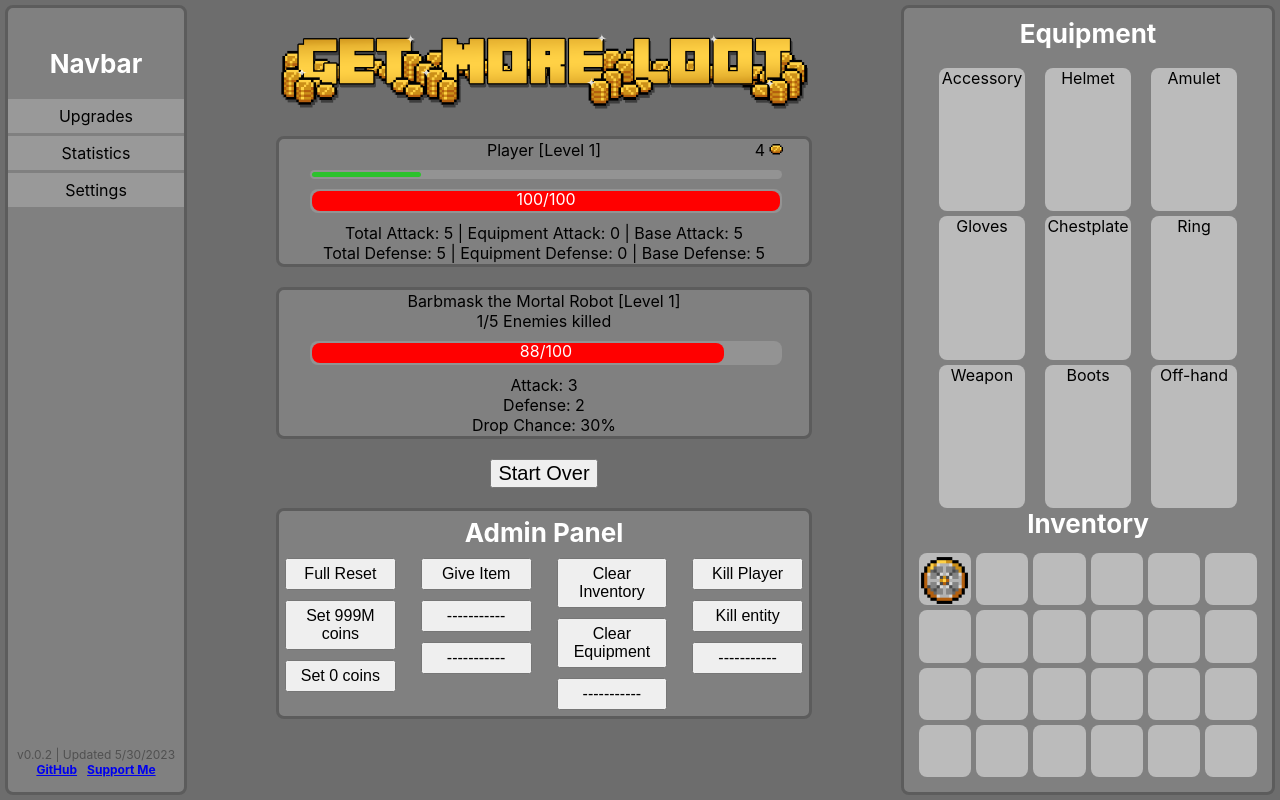
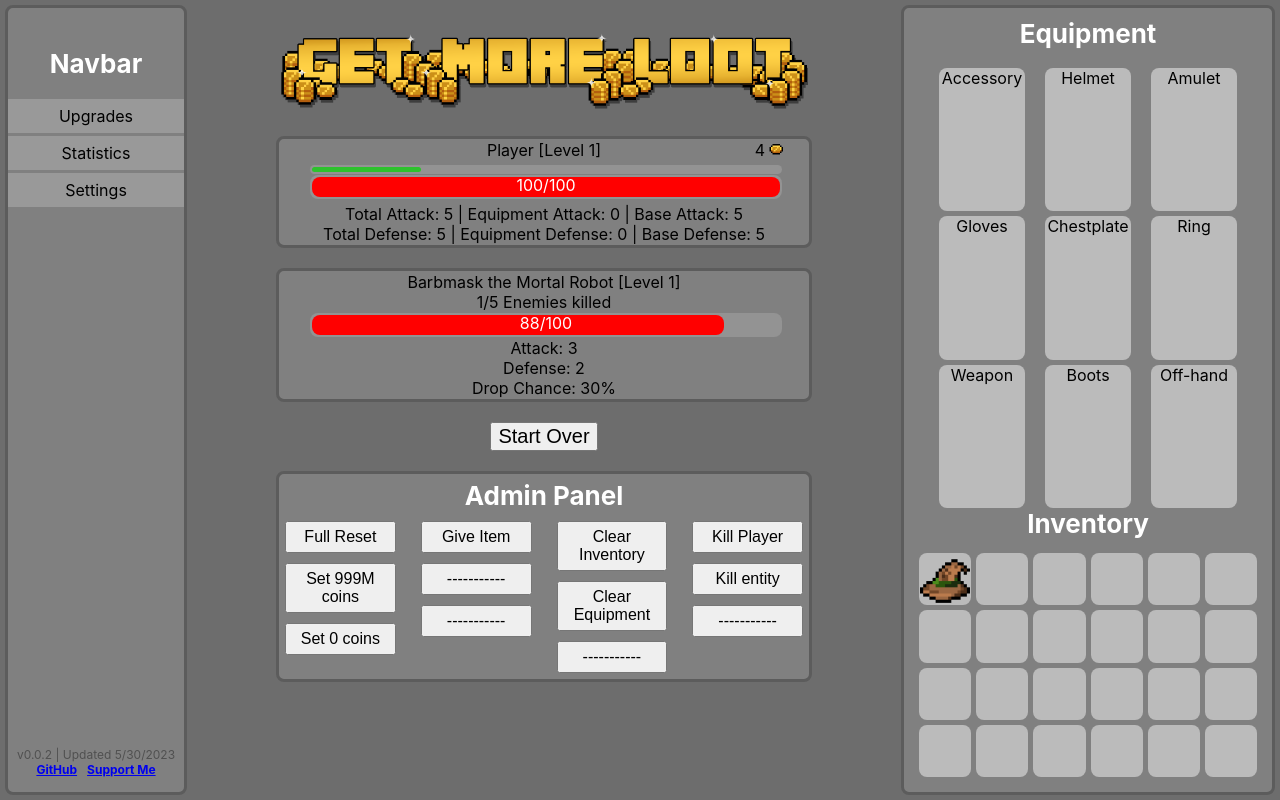
Before and after one commit to itshdog/get-more-loot, a React (Create React App) app: page / in a window 1280 px wide. Both pictures are taken after a click on the button "Kill entity". Built offline with nearby package versions, Linux system fonts and the light colour scheme.

Commit message:
added bosses

```diff
--- a/src/components/Content.js
+++ b/src/components/Content.js
@@ -39,7 +39,7 @@ function Content({inventory, setInventory, equipment, setEquipment, RP, setRP, c
     const Enemies = ['Zombie', 'Skeleton', 'Spider', 'Goblin', 'Soldier', 'Troll', 'Cultist', 'Vampire', 'Witch', 'Wizard', 'Warlock', 'Warrior', 'Human', 'Alien', 'Baby', 'Android', 'Robot', 'Martian', 'Dragonborn', 'Dwarf', 'Elf', 'Gnome', 'Half-elf', 'Centaur', 'Fairy', 'Goliath', 'Orc', 'Minotaur']
     const Adjectives = ['Common', 'Worst', 'Old', 'Great', 'Greatest', 'Dangerous', 'Mortal', 'Bitter', 'Real', 'Natural', 'Formidable', 'Public', 'Powerful', 'Foreign', 'Last', 'Implacable', 'Deadly', 'Potential', 'Personal', 'Chief', 'Main', 'Ancient', 'Bitterest', 'Inveterate', 'External', 'Open', 'Former', 'Traditional', 'Alien', 'Hereditary', 'Principal', 'Avowed', 'Declared', 'Victorious', 'Terrible', 'Superior', 'Invisible', 'Unseen', 'Cruel', 'Secret', 'Mine', 'Hated', 'Active', 'Internal', 'Arch', 'Fallen', 'Invading', 'Dead', 'Deadliest', 'Vanquished', 'Eternal', 'Unknown', 'Worse', 'Irreconcilable', 'Armed', 'Relentless', 'Hidden', 'Biggest', 'Conquered', 'Insidious', 'Ruthless', 'Fierce', 'Generous', 'Imaginary', 'Brave', 'Savage', 'Outside', 'Ultimate', 'Treacherous', 'Violent', 'Elusive', 'Evil', 'Stronger', 'Communist']
     /* Item names */
-    const Items = ["Iron Sword", "Iron Chestplate", "Iron Boots", "Iron Helmet", "Amulet", "Iron Ring", "Iron Shield", "Iron Gloves", "Damage Tome"]
+    const Items = ["Iron Sword", "Iron Chestplate", "Iron Boots", "Iron Helmet", "Amulet", "Iron Ring", "Iron Shield", "Iron Gloves", "Damage Tome", "Gold Sword", "Wizard Hat", "Protection Amulet", "Gold Ring", "Iron Tower Shield", "Armor Tome"]
 
     /* On load, generate random enemy name */
     useEffect(() => {
@@ -54,7 +54,7 @@ function Content({inventory, setInventory, equipment, setEquipment, RP, setRP, c
                 setPlayerHP(0);
                 return
             /* Entity dies */
-            } else if (entityHP <= 0 + playerATK - entityDEF) {
+            } else if (entityHP <= 0 + playerATK) {
                 giveDrops();
                 giveLoot();
                 spawnEntity();
@@ -96,8 +96,9 @@ function Content({inventory, setInventory, equipment, setEquipment, RP, setRP, c
         setPlayerDEF(baseDEF + equipDEF);
     }, [baseATK, baseDEF, equipATK, equipDEF])
 
+    /* Level up maxRestart at level 6, level 11, level 16, etc */
     useEffect(() => {
-        if ((entityLevel - 1) % 5 == 0 && maxRestart < entityLevel)  {
+        if ((entityLevel - 1) % 5 === 0 && maxRestart < entityLevel)  {
             setMaxRestart(entityLevel)
         }
     }, [entityLevel])
@@ -136,6 +137,9 @@ function Content({inventory, setInventory, equipment, setEquipment, RP, setRP, c
             if (itemName === "Iron Sword") {
                 statType = "Damage"
                 itemType = "sword"
+            } else if (itemName === "Gold Sword") {
+                statType = "Damage"
+                itemType = "sword"
             } else if (itemName === "Iron Chestplate") {
                 statType = "Armor"
                 itemType = "chestplate"
@@ -145,13 +149,25 @@ function Content({inventory, setInventory, equipment, setEquipment, RP, setRP, c
             } else if (itemName === "Iron Helmet") {
                 statType = "Armor"
                 itemType = "helmet"
+            } else if (itemName === "Wizard Hat") {
+                statType = "Damage"
+                itemType = "helmet"
             } else if (itemName === "Amulet") {
                 statType = "Damage"
+                itemType = "amulet"
+            } else if (itemName === "Protection Amulet") {
+                statType = "Armor"
                 itemType = "amulet"
             } else if (itemName === "Iron Ring") {
                 statType = "Damage"
                 itemType = "ring"
+            } else if (itemName === "Gold Ring") {
+                statType = "Armor"
+                itemType = "ring"
             } else if (itemName === "Iron Shield") {
+                statType = "Armor"
+                itemType = "off-hand"
+            } else if (itemName === "Iron Tower Shield") {
                 statType = "Armor"
                 itemType = "off-hand"
             } else if (itemName === "Iron Gloves") {
@@ -159,6 +175,9 @@ function Content({inventory, setInventory, equipment, setEquipment, RP, setRP, c
                 itemType = "gloves"
             } else if (itemName === "Damage Tome") {
                 statType = "Damage"
+                itemType = "accessory"
+            } else if (itemName === "Armor Tome") {
+                statType = "Armor"
                 itemType = "accessory"
             }
 
@@ -184,26 +203,50 @@ function Content({inventory, setInventory, equipment, setEquipment, RP, setRP, c
 
     const spawnEntity = () => {
         /* Set HP and random name */
-        setEntityHP(entityMAXHP);
         setEntityName(Names[Math.random() * Names.length | 0] + " the " + Adjectives[Math.random() * Adjectives.length | 0] + " " + Enemies[(Math.random() * Enemies.length | 0)])
         /* Level up after 5 enemies killed*/
         if (entityCOUNT >= 4) {
+            /* SPAWN BOSS */
+            let bossHP = Math.round(entityMAXHP * 4);
+            let bossATK = Math.round(entityATK * 2);
+            let bossDEF = Math.round(entityDEF * 2);
+            if (entityLevel%5 === 4) {
+                setEntityName("BOSS: " + entityName);
+                setEntityMAXHP(bossHP);
+                setEntityHP(bossHP);
+                setEntityATK(bossATK);
+                setEntityDEF(bossDEF);
+                setEntityCOUNT(5);
+
+            /* SPAWN REGULAR ENEMY */
+            } else {
+                console.log("ENTITY LEVEL: " + entityLevel)
+                if (entityLevel%5 === 0) {
+                    console.log("Restore from boss");
+                    let HP = Math.round((bossHP / 4) * 1.2)
+                    let ATK = Math.round(Math.round((bossATK / 2) * 1.25))
+                    let DEF = Math.round(Math.round((bossDEF / 2) * 1.25))
+                    setEntityMAXHP(Math.ceil(HP/4));
+                    setEntityHP(Math.ceil(HP/4));
+                    setEntityDEF(Math.ceil(DEF/2));
+                    setEntityATK(Math.ceil(ATK/2));
+                    setEntityCOUNT(0);
+                } else {
+                    console.log("Spawn regular enemy");
+                    let HP = Math.round(entityMAXHP * 1.2)
+                    let ATK = Math.max((entityATK + 2), Math.round(entityATK * (1.25)))
+                    let DEF = Math.max((entityDEF + 2), Math.round(entityDEF * (1.25)))
+                    setEntityMAXHP(HP);
+                    setEntityHP(HP);
+                    setEntityDEF(DEF);
+                    setEntityATK(ATK);
+                    setEntityCOUNT(0);
+                }
+            }
             setEntityLevel(entityLevel + 1);
-            let newHP = Math.round(entityMAXHP * 1.2)
-            setEntityMAXHP(newHP);
-            setEntityHP(newHP);
-            /* Increase entity stats by 2 or 25%, whichever is greater */
-            setEntityDEF(Math.max((entityDEF + 2), Math.round(entityDEF * (1.25))));
-            setEntityATK(Math.max((entityATK + 2), Math.round(entityATK * (1.25))));
-            setEntityCOUNT(0);
-            /* Notify that player can't do damage */
-            if (entityDEF > playerATK) {
-                setDefenseColor('red');
-            } else {
-                setDefenseColor('');
-            }
         /* Count up if 1-4 enemies killed*/
         } else {
+            setEntityHP(entityMAXHP);
             setEntityCOUNT(entityCOUNT + 1);
         }
     }
--- a/src/components/Inventory.js
+++ b/src/components/Inventory.js
@@ -1,3 +1,4 @@
+import React from 'react';
 import LoadEquipment from './LoadEquipment.js';
 import LoadInventory from './LoadInventory.js';
 
--- a/src/components/Item.js
+++ b/src/components/Item.js
@@ -11,20 +11,32 @@ function Item({equipItem, sellItem, drop, info, stats}) {
     let itemImage = '';
     if (info.name === 'Iron Sword') {
         itemImage = images['sword_01b.png']
+    } else if (info.name === 'Gold Sword') {
+        itemImage = images['sword_01d.png']
     } else if (info.name === 'Iron Chestplate') {
         itemImage = images['armor_01b.png']
     } else if (info.name === 'Iron Boots') {
         itemImage = images['boots_01b.png']
     } else if (info.name === 'Iron Helmet') {
         itemImage = images['helmet_01b.png']
-    }  else if (info.name === 'Amulet') {
+    } else if (info.name === 'Wizard Hat') {
+        itemImage = images['hat_01a.png']
+    } else if (info.name === 'Amulet') {
         itemImage = images['necklace_02b.png']
-    }  else if (info.name === 'Iron Ring') {
+    } else if (info.name === 'Protection Amulet') {
+        itemImage = images['necklace_02d.png']
+    } else if (info.name === 'Iron Ring') {
         itemImage = images['ring_01b.png']
-    }  else if (info.name === 'Iron Shield') {
+    } else if (info.name === 'Gold Ring') {
+        itemImage = images['ring_01d.png']
+    } else if (info.name === 'Iron Shield') {
         itemImage = images['shield_01b.png']
+    } else if (info.name === 'Iron Tower Shield') {
+        itemImage = images['shield_02b.png']
     } else if (info.name === 'Iron Gloves') {
         itemImage = images['gloves_01b.png']
+    } else if (info.name === 'Armor Tome') {
+        itemImage = images['book_05a.png']
     } else if (info.name === 'Damage Tome') {
         itemImage = images['book_06d.png']
     }
--- a/src/components/Player.js
+++ b/src/components/Player.js
@@ -12,12 +12,14 @@ function Player({stats, equip, base}) {
             <div className="panel">
                 Player [Level {stats.level}]
                 <div className="player-coins">{stats.coins.toLocaleString()}<img className="coin-count" src={Coin} alt="Coins"></img></div>
+                <div className="health-xp">
                     <div className="xp-bar">
                         <div className="remaining-xp-bar" style={{width: xp}}></div>
                     </div>
                     <div className="health-bar">
                         <div className="remaining-health-bar" style={{width: hp}}></div>
                         <div className="total-health-bar">{stats.hp}/{stats.maxHP}</div>
+                    </div>
                 </div>
                 <div className="stats">
                     <div>Total Attack: {stats.attack} | Equipment Attack: {equip.attack} | Base Attack: {base.attack}</div>
--- a/src/css/index.css
+++ b/src/css/index.css
@@ -404,12 +404,16 @@ code {
 .health-bar, .xp-bar {
   width: calc(100% - 60px);
   height: 20px;
-  margin: 10px 30px 10px 30px;
+  margin: 1px 30px 1px 30px;
   padding: 2px;
   top: 0;
   color: white;
   background:rgba(255, 255, 255, 0.144);
   border-radius: 0.5em;
+}
+
+.health-xp {
+  margin: 5px 0;
 }
 
 .health-bar .remaining-health-bar {
```
Lines whose indentation alone changed are shown as unchanged.
